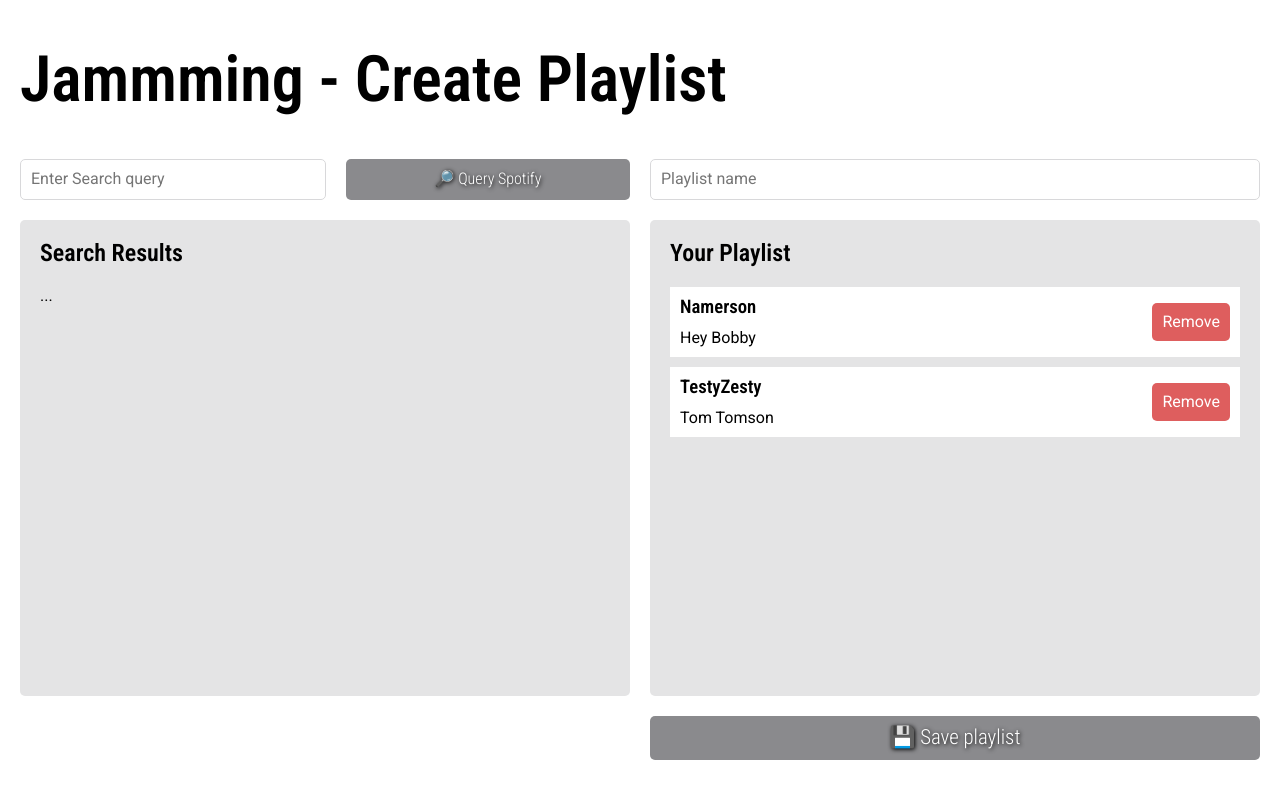
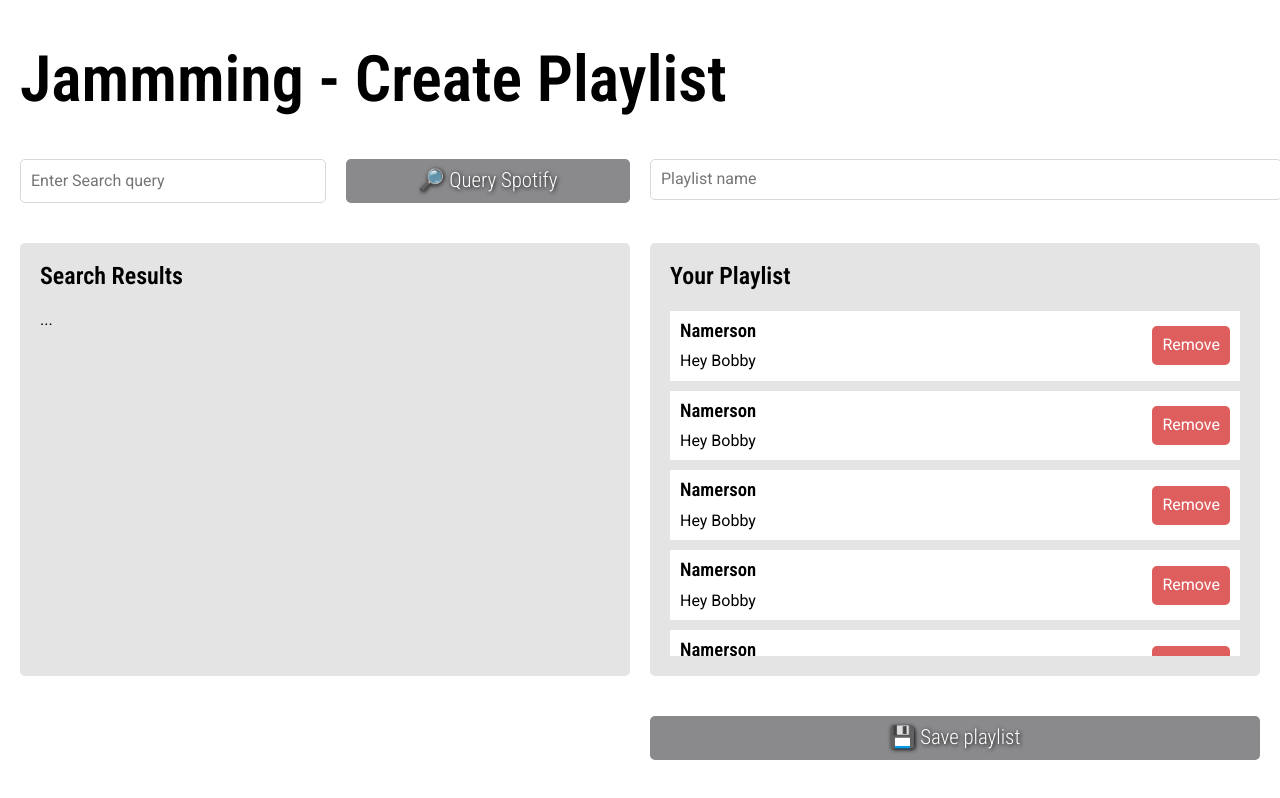
Before and after one commit to Domini-k/Jammming, a React (Create React App) app: page / in a window 1280 px wide. Built offline with nearby package versions, Linux system fonts and the light colour scheme.

Commit message:
Successful refactor of layout of page sections into flex rows with same width columns

```diff
--- a/src/App.js
+++ b/src/App.js
@@ -145,30 +145,46 @@ function App() {
       </header>
       <main>
         <div className={styles.mainWrapper}>
-          <div className={styles.colLeft}>
+
+          <div className={styles.searchAndPlaylistNameSection}>
             <SearchBar sendQueryDataToParent={getMusicQueryDetailsFromChild}/>
 
+
+
+            <div>
+              <input
+                placeholder="Playlist name"
+                className={styles.playlistNameInput}
+              />
+            </div>
+
+
+
+
+          </div>
+
+          <div className={styles.trackListsSection}>
+            <div className={styles.colLeft}>
               <div className={styles.subColLeft}>
                 <h2>Search Results</h2>
                 <SearchResults queryText={musicSearchQuery}/>
               </div>
             </div>
             <div className={styles.colRight}>
-            <input
-              placeholder="Playlist name"
-              className={styles.playlistNameInput}
-            />
-
               <div className={styles.subColRight}>
               <h2>Your Playlist</h2>
                   <Playlist/>
               </div>
             </div>
           </div>
+
           <div className={styles.savePlaylistBtnWrapper}>
             <div className={styles.savePlaylistBtnSpacer}></div>
             <button className={styles.savePlaylistBtn}>💾 Save playlist</button>
         </div>
+
+        </div>
+
       </main>
     </div>
   );
--- a/src/App.module.css
+++ b/src/App.module.css
@@ -66,7 +66,27 @@ main {
   /* border: 5px solid darkmagenta; */
   display: flex;
   gap: 20px;
-  height: 100%;
+  flex-direction: column;
+  justify-content: space-between;
+}
+.searchAndPlaylistNameSection {
+  display: flex;
+  gap: 20px;
+}
+
+.searchAndPlaylistNameSection > * {
+  flex: 1;
+}
+
+.playlistNameInput {
+  width: 100%;
+  padding: 10px;
+}
+.trackListsSection {
+  display: flex;
+  gap: 20px;
+  max-height: 100%;
+  overflow: hidden;
 }
 
 .colLeft {
@@ -98,6 +118,7 @@ main {
 }
 .playlistNameInput {
   padding: 10px;
+  width: 100%;
 }
 
 .subColRight {
--- a/src/components/Playlist.js
+++ b/src/components/Playlist.js
@@ -2,7 +2,7 @@ import React, { useEffect, useState } from 'react';
 import Tracklist from './Tracklist'
 import styles from "./Playlist.module.css";
 // Mockup values
-const mockedListOfTracks2 = [
+const mockedListOfTracks = [
     {
       name:"Namerson",
       artist:"Hey Bobby",
@@ -100,7 +100,7 @@ const mockedListOfTracks2 = [
       id:(window.crypto.randomUUID())
     }
   ];
-const mockedListOfTracks = [
+const mockedListOfTracks2 = [
     {
       name:"Namerson",
       artist:"Hey Bobby",
--- a/src/components/SearchBar.module.css
+++ b/src/components/SearchBar.module.css
@@ -1,6 +1,7 @@
 .searchBarWrapper {
   display: flex;
   gap: 20px;
+  width: 100%;
 }
 .mainSearchQuery {
   flex: 1;
@@ -13,7 +14,7 @@
   font-optical-sizing: auto;
   font-weight: 300;
   font-style: normal;
-  /* font-size: 1.3em; */
+  font-size: 1.3em;
   background-color: #8a8a8d;
   color: white;
   transition: all 0.1s ease-in;
--- a/src/components/SearchResults.js
+++ b/src/components/SearchResults.js
@@ -2,7 +2,7 @@ import React, { useEffect, useState } from 'react';
 import Tracklist from './Tracklist'
 import styles from "./SearchResults.module.css";
 // Mockup values to avoid using API for testing purposes
-const apiResponse = [
+const apiResponse2 = [
     {
       name:"Namerson",
       artist:"Hey Bobby",
@@ -16,7 +16,7 @@ const apiResponse = [
       id:(window.crypto.randomUUID())
     }
   ]
-const apiResponse2 = [
+const apiResponse = [
     {
       name:"Namerson",
       artist:"Hey Bobby",
```
Lines whose indentation alone changed are shown as unchanged.
